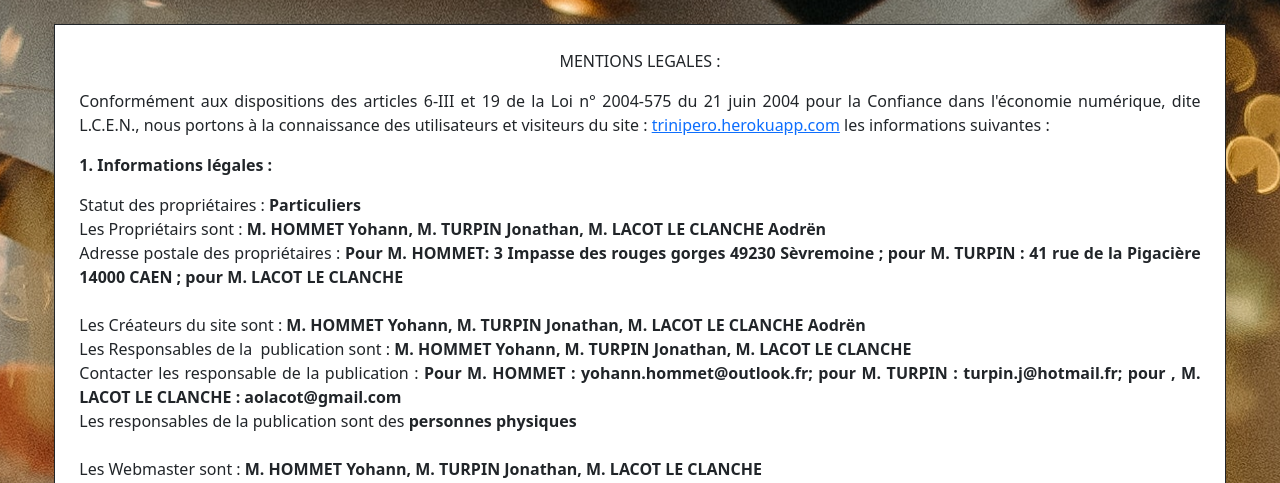
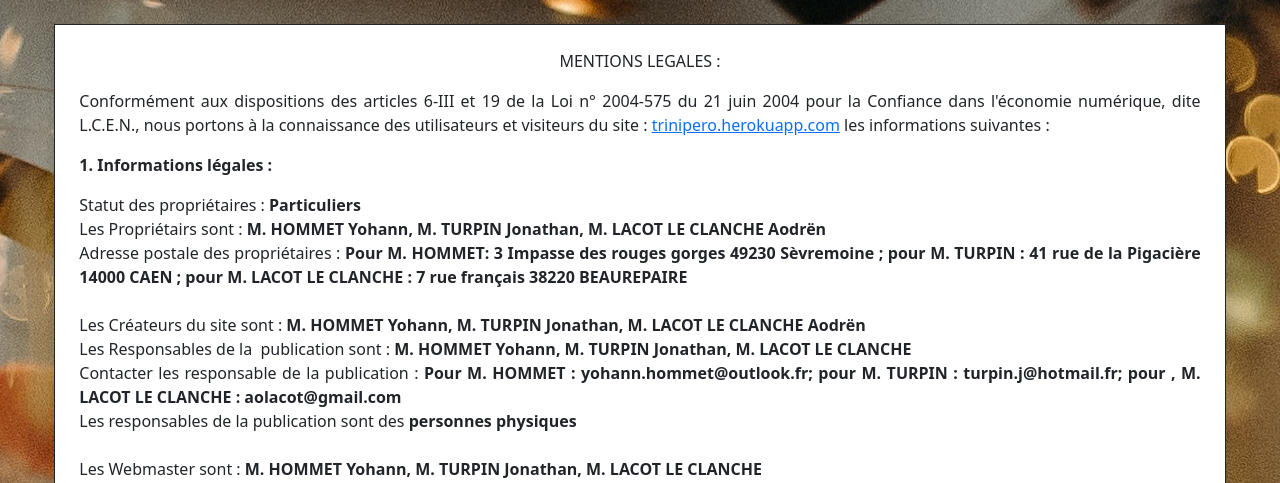
Before and after one commit to YohannHommet/Trinity_Project, a Symfony app: template templates/legal_notice/index.html.twig in a window 1280 px wide. Shown: the part 56-539 px from the top of the page. Run offline with Twig, Linux system fonts and the light colour scheme; the template is opened without the code that fills it, so the values that code supplies are empty; some libraries are stand-ins or nearby versions.

Commit message:
Legal notice edit

```diff
--- a/templates/legal_notice/index.html.twig
+++ b/templates/legal_notice/index.html.twig
@@ -20,7 +20,7 @@
 
                 <p style="text-align:justify">Statut des propriétaires : <strong>Particuliers</strong><br/>
                     Les Propriétairs sont : <strong>M. HOMMET Yohann, M. TURPIN Jonathan, M. LACOT LE CLANCHE Aodrën</strong><br/>
-                    Adresse postale des propriétaires : <strong>Pour M. HOMMET: 3 Impasse des rouges gorges 49230 Sèvremoine ; pour M. TURPIN : 41 rue de la Pigacière 14000 CAEN ; pour M. LACOT LE CLANCHE</strong><br/>
+                    Adresse postale des propriétaires : <strong>Pour M. HOMMET: 3 Impasse des rouges gorges 49230 Sèvremoine ; pour M. TURPIN : 41 rue de la Pigacière 14000 CAEN ; pour M. LACOT LE CLANCHE : 7 rue français 38220 BEAUREPAIRE</strong><br/>
                      <br/>
                     Les Créateurs du site sont : <strong>M. HOMMET Yohann, M. TURPIN Jonathan, M. LACOT LE CLANCHE Aodrën</strong><br/>
                     Les Responsables de la  publication sont : <strong>M. HOMMET Yohann, M. TURPIN Jonathan, M. LACOT LE CLANCHE</strong><br/>
```
